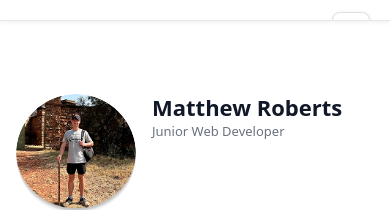
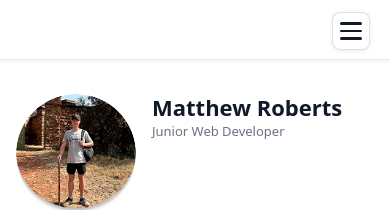
Before and after one commit to MatthewStudentBelgium/portfolio-milestone2, a React (Vite) app: page / in a window 390 px wide. Shown: the top 210 px of the page. Built offline with nearby package versions, Linux system fonts and the light colour scheme.

Commit message:
Fix: responsive navbar layout for mobile screens

```diff
--- a/src/components/HeaderNav.css
+++ b/src/components/HeaderNav.css
@@ -6,10 +6,14 @@
   backdrop-filter: blur(4px);
   border-bottom: 1px solid #e5e7eb;
   z-index: 9999;
-  padding: 10px 0;
+  height: 60px; /* ✅ increase navbar height */
+  display: flex;
+  align-items: center; /* ✅ center contents vertically */
+  justify-content: center;
   box-shadow: 0 2px 4px rgba(0, 0, 0, 0.05);
   overflow-x: hidden;
   box-sizing: border-box;
+  padding: 0 10px;
 }
 
 .nav__container {
```
